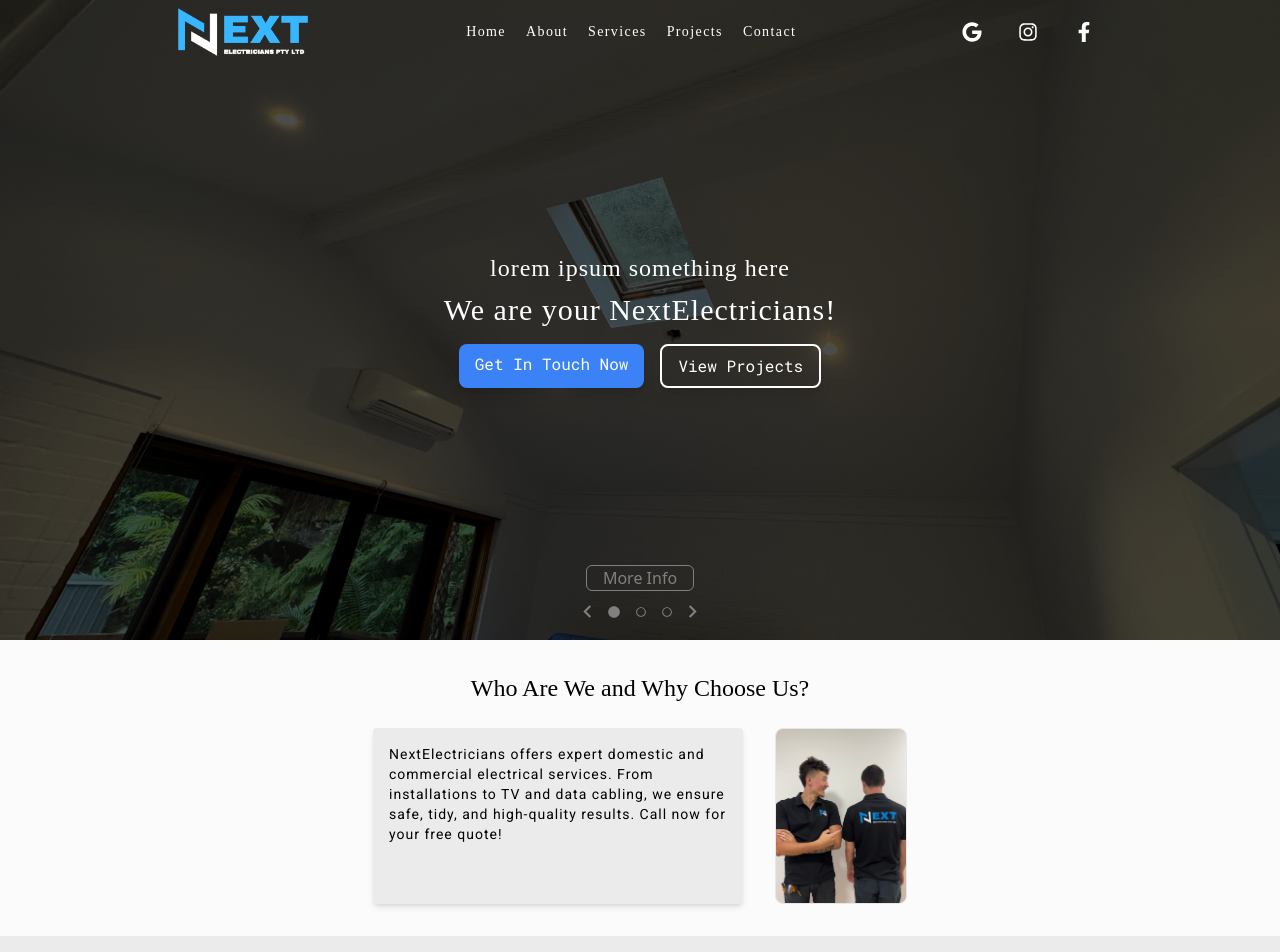
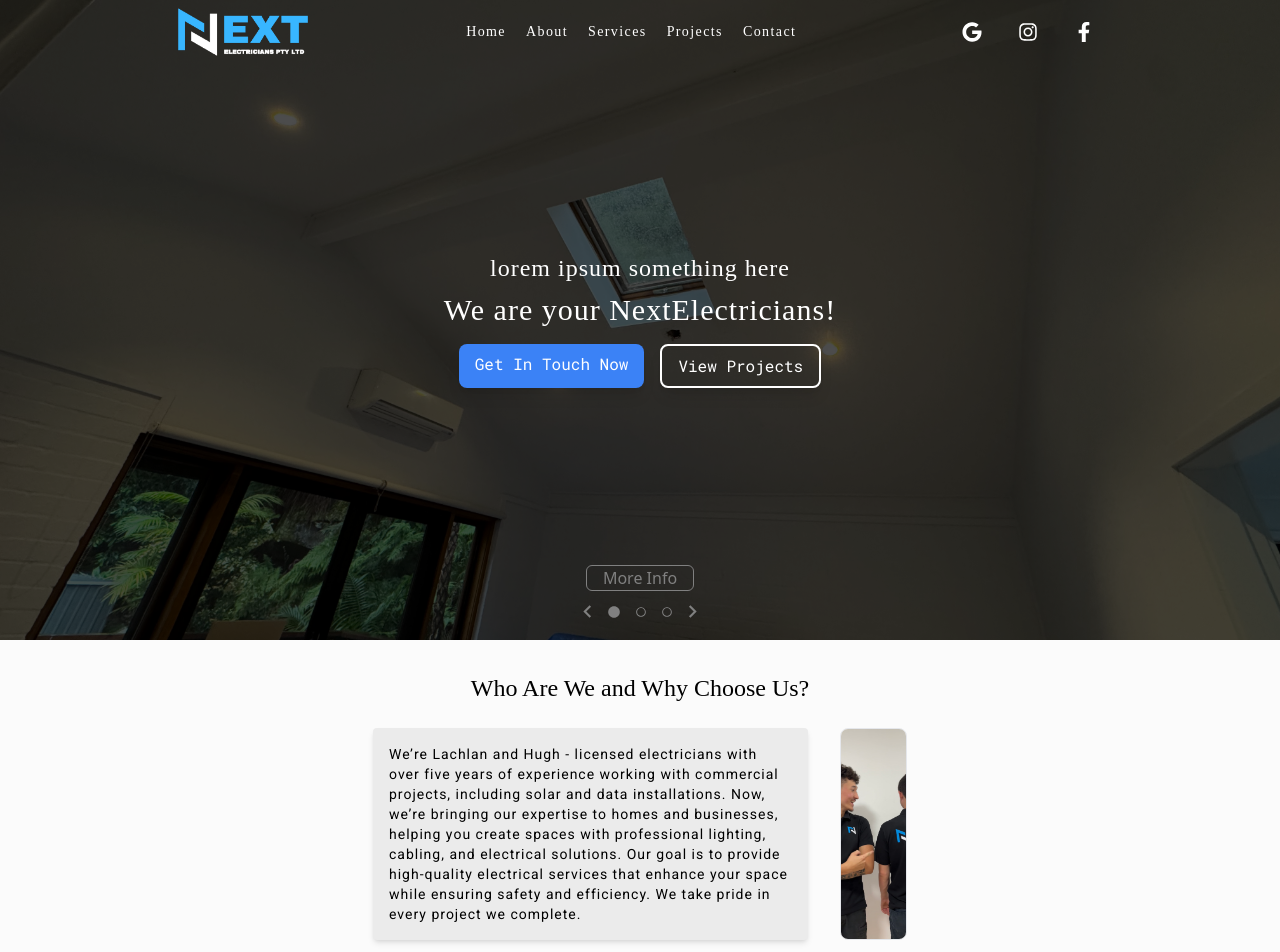
Before and after one commit to Wazmond/next-electricians, a Next.js app: page / in a window 1280 px wide. Shown: the top 952 px of the page. Built offline with nearby package versions, Linux system fonts and the light colour scheme; no server answers; a web font is replaced by a local one.

Commit message:
Changed About section text

```diff
--- a/src/app/(frontend)/(pages)/home/about/index.tsx
+++ b/src/app/(frontend)/(pages)/home/about/index.tsx
@@ -5,11 +5,13 @@ import aboutPhoto from 'public/images/next-about.jpg'
 const About = () => {
   return (
     <>
-      <h2 className='font-robotoSerif'>Who Are We and Why Choose Us?</h2>
+      <h2 className="font-robotoSerif">Who Are We and Why Choose Us?</h2>
       <div className="flex flex-col max-md:items-center md:flex-row gap-8 px-8">
         <div className="bg-mono-200 rounded shadow-md max-w-[500px] p-4">
           <p className="text-wrap h-auto w-full">
-            {`NextElectricians offers expert domestic and commercial electrical services. From installations to TV and data cabling, we ensure safe, tidy, and high-quality results. Call now for your free quote!`}
+            {`We’re Lachlan and Hugh - licensed electricians with over five years of experience working with commercial projects, including solar and data installations.
+            Now, we’re bringing our expertise to homes and businesses, helping you create spaces with professional lighting, cabling, and electrical solutions.
+            Our goal is to provide high-quality electrical services that enhance your space while ensuring safety and efficiency. We take pride in every project we complete. `}
           </p>
         </div>
         {/* Placeholder for Image */}
```
